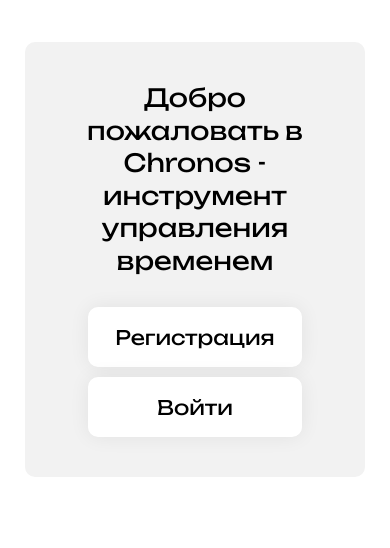
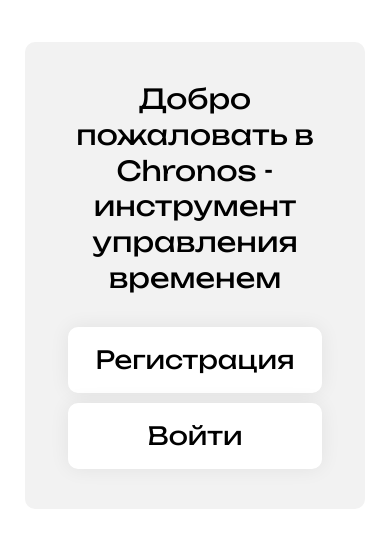
Before and after one commit to GlebVygorchuk/task-manager, a React (Vite) app in the folder task-manager/: page / in a window 390 px wide. Shown: the top 548 px of the page. Built offline with nearby package versions, Linux system fonts and the light colour scheme.

Commit message:
small fixes

```diff
--- a/task-manager/src/styles/styles.css
+++ b/task-manager/src/styles/styles.css
@@ -37,17 +37,7 @@
 }
 @media (max-width: 770px) {
   .entrance__greetings {
-    font-size: 30px;
-  }
-}
-@media (max-width: 480px) {
-  .entrance__greetings {
-    font-size: 25px;
-  }
-}
-@media (max-width: 400px) {
-  .entrance__greetings {
-    font-size: 25px;
+    font-size: 27.5px;
   }
 }
 .entrance__buttons-wrapper {
@@ -64,17 +54,7 @@
 }
 @media (max-width: 770px) {
   .entrance__button {
-    font-size: 30px;
-  }
-}
-@media (max-width: 480px) {
-  .entrance__button {
     font-size: 25px;
-  }
-}
-@media (max-width: 400px) {
-  .entrance__button {
-    font-size: 20px;
   }
 }
 @media (max-width: 1020px) {
```
Also changed, not shown: task-manager/src/styles/_Entrance.scss (+1 -17 lines), 1 other file (tests, documents, lock files or other folders).
